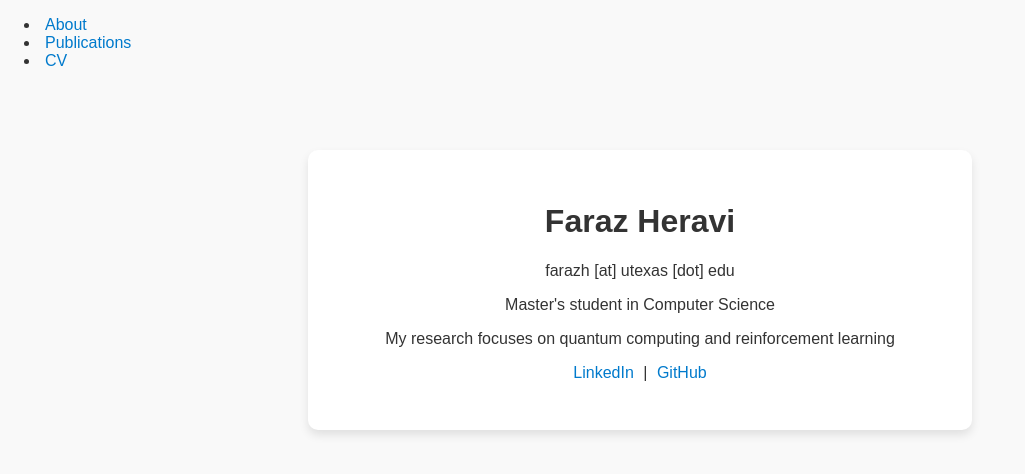
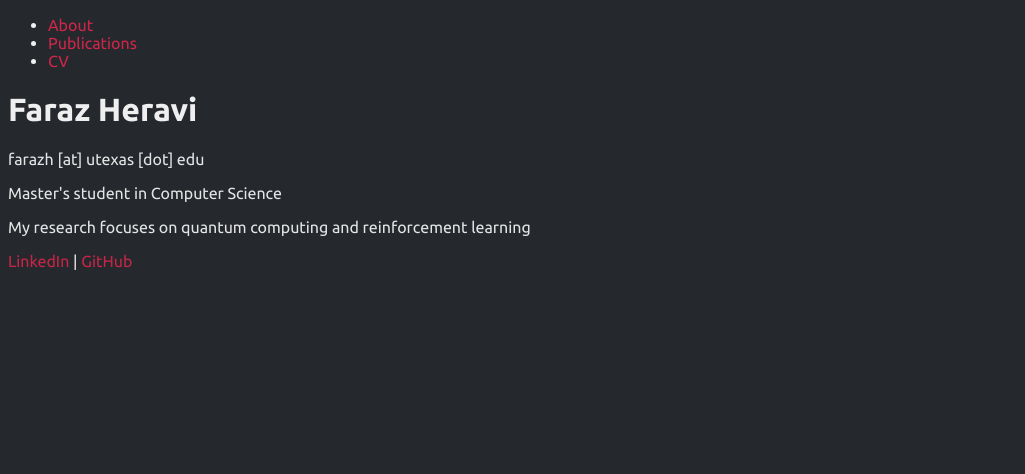
Before and after one commit to fheravi/fheravi.github.io, a Jekyll site: the page built from index.md, in a window 1280 px wide. Shown: the top 474 px of the page, without its empty margins (0-1025 px from the left). Built offline with Jekyll 4.4.1, drawn with Linux system fonts in a browser that asks for light colours.

Commit message:
testing jekyll

```diff
--- a/assets/style.css
+++ b/assets/style.css
@@ -1,27 +1,47 @@
+@import url('https://fonts.googleapis.com/css2?family=Ubuntu:wght@300;400;700&display=swap');
+
+
+:root {
+    --background-color: #25292e;
+    /* --background-color: #383838; */
+    --text-color: #EFEFEF;
+    /* --button-color: #c8443c; */
+    --button-color: #ED254E;
+    --border-color: #5d6875;
+    --hover-color: #04DBAC;
+}
+
+
 body {
-    font-family: Arial, sans-serif;
-    background: #f9f9f9;
-    color: #333;
-    margin: 0;
-    padding: 0;
-  }
+    font-family: 'Ubuntu', sans-serif;
+    padding-bottom: 2rem;
+    background-color: var(--background-color);
+    color: var(--text-color);
+}
 
-  .container {
-    max-width: 600px;
-    margin: 5rem auto;
-    padding: 2rem;
-    background: white;
-    border-radius: 10px;
-    box-shadow: 0 5px 10px rgba(0,0,0,0.1);
-    text-align: center;
-  }
+h1.lead {
+    font-weight: 400;
+    opacity: 0.85;
+    margin-bottom: 0.8rem;
+    font-size: 2.5rem;
+}
 
-  a {
-    color: #007acc;
+p {
+    opacity: 0.95;
+}
+
+a {
+    color: var(--button-color);
     text-decoration: none;
-    margin: 0 5px;
-  }
+    opacity: 0.85;
+}
 
-  a:hover {
-    text-decoration: underline;
-  }
+a:hover {
+    color: var(--hover-color);
+    text-decoration: none;
+    opacity: 0.85;
+}
+
+.links a {
+    margin-right: 2rem;
+}
```
Also changed, not shown: cv.md (+1 -1 lines), publications.md (+1 -1 lines), _layouts/default.html (indentation only).
